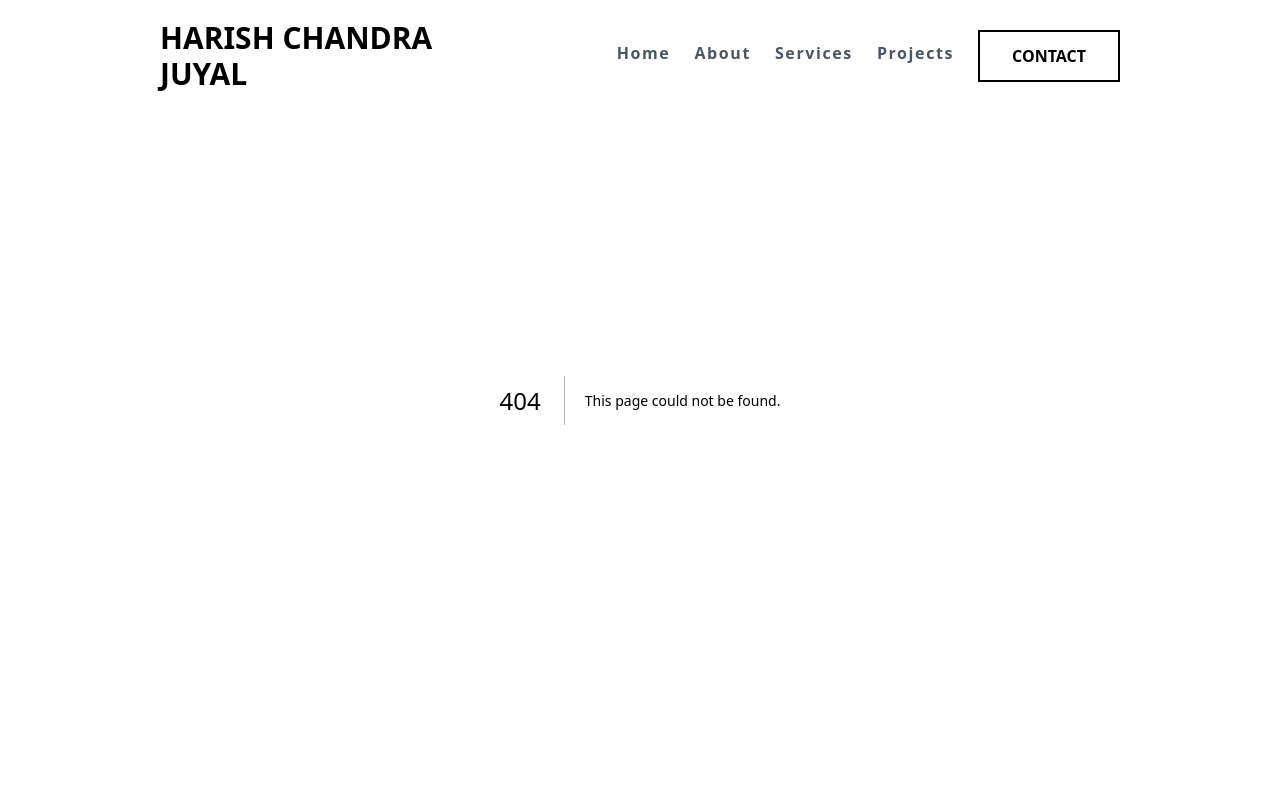
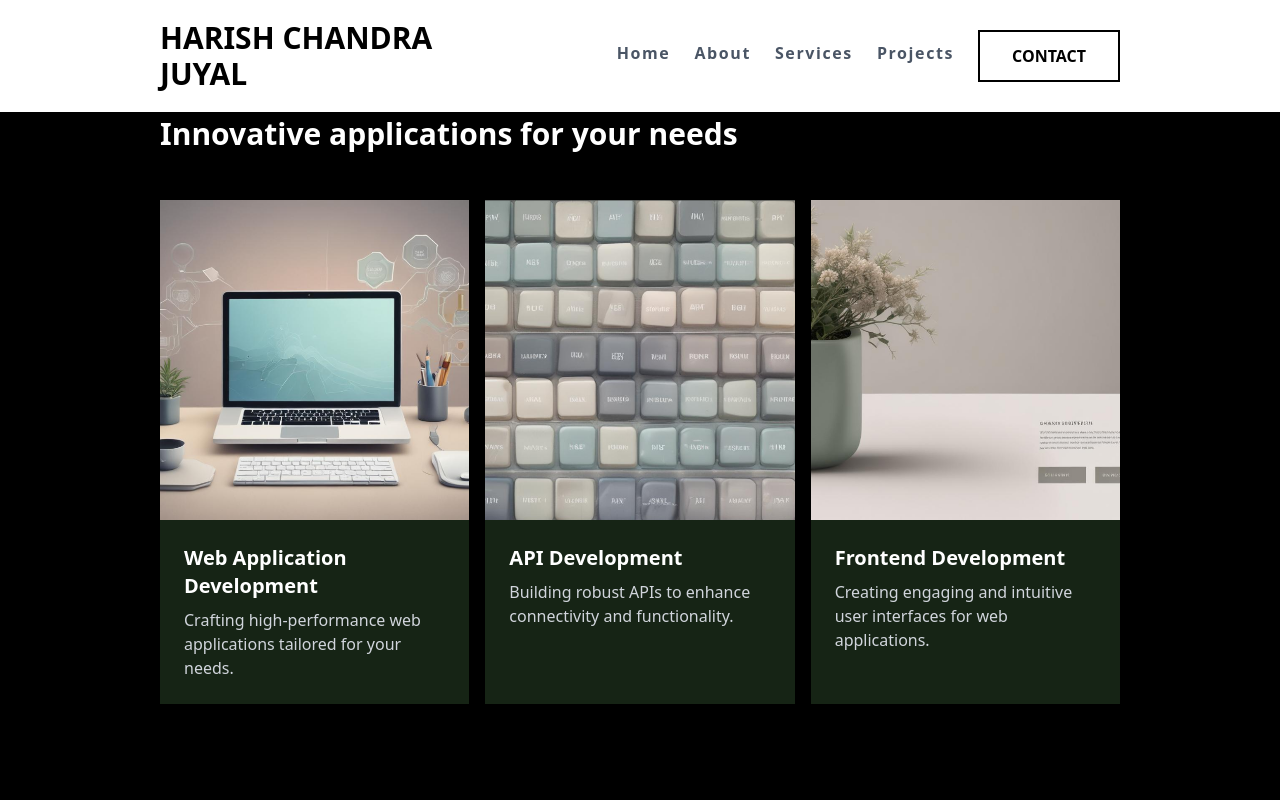
Before and after one commit to Harish010818/Harish-portfolio-web-app, a Next.js app in the folder client/: page /services in a window 1280 px wide. Before the commit this address had no page. Shown: the top 800 px of the page. Built offline with nearby package versions, Linux system fonts and the light colour scheme.

Commit message:
service details route fix

```diff
--- a/client/src/app/layout.js
+++ b/client/src/app/layout.js
@@ -1,7 +1,7 @@
 import { Geist, Geist_Mono } from "next/font/google";
 import "./globals.css";
-import Navbar from "@/components/Header";
-import Footer from "@/components/Footer";
+import Navbar from "@/components/shared/Header";
+import Footer from "@/components/shared/Footer";
 
 const geistSans = Geist({
     variable: "--font-geist-sans",
--- a/client/src/app/Service/[id]/page.js
+++ b/client/src/app/services/[id]/page.js
@@ -23,6 +23,7 @@ const services = {
 const ServiceDetail = () => {
   const { id } = useParams();  // 👈 Ye id URL se lega
   const service = services[id];
+  console.log(id)
 
   return (
     <main className="bg-black grid grid-cols-1 md:grid-cols-2 gap-8 md:gap-16 items-center px-6 md:px-40 pt-36 pb-10 md:py-40">
--- a/client/src/components/Services.js
+++ b/client/src/app/services/page.js
@@ -35,7 +35,7 @@ const Services = () => {
         {services.map((service) => (
           <Link
             key={service.id}
-            href={`/Service/${service.id}`}
+            href={`/services/${service.id}`}
             className="bg-[var(--dark-green)] text-white overflow-hidden hover:scale-100  md:hover:scale-105 transition-all duration-300 cursor-pointer group"
           >
             <img
```
Also changed, not shown: client/src/app/page.js (+8 -7 lines), client/src/components/Temp.js (added, +59 -0 lines), client/src/components/sections/About.js (renamed from client/src/components/About.js), client/src/components/sections/Contact.js (renamed from client/src/components/Contact.js), client/src/components/sections/Home.js (renamed from client/src/components/Home.js), client/src/components/sections/Projects.js (renamed from client/src/components/Projects.js), client/src/components/shared/Footer.js (renamed from client/src/components/Footer.js), client/src/components/shared/Header.js (renamed from client/src/components/Header.js), client/src/components/wrapper/SmoothScrollWrapper.js (renamed from client/src/components/Animation/SmoothScrollWrapper.js).
